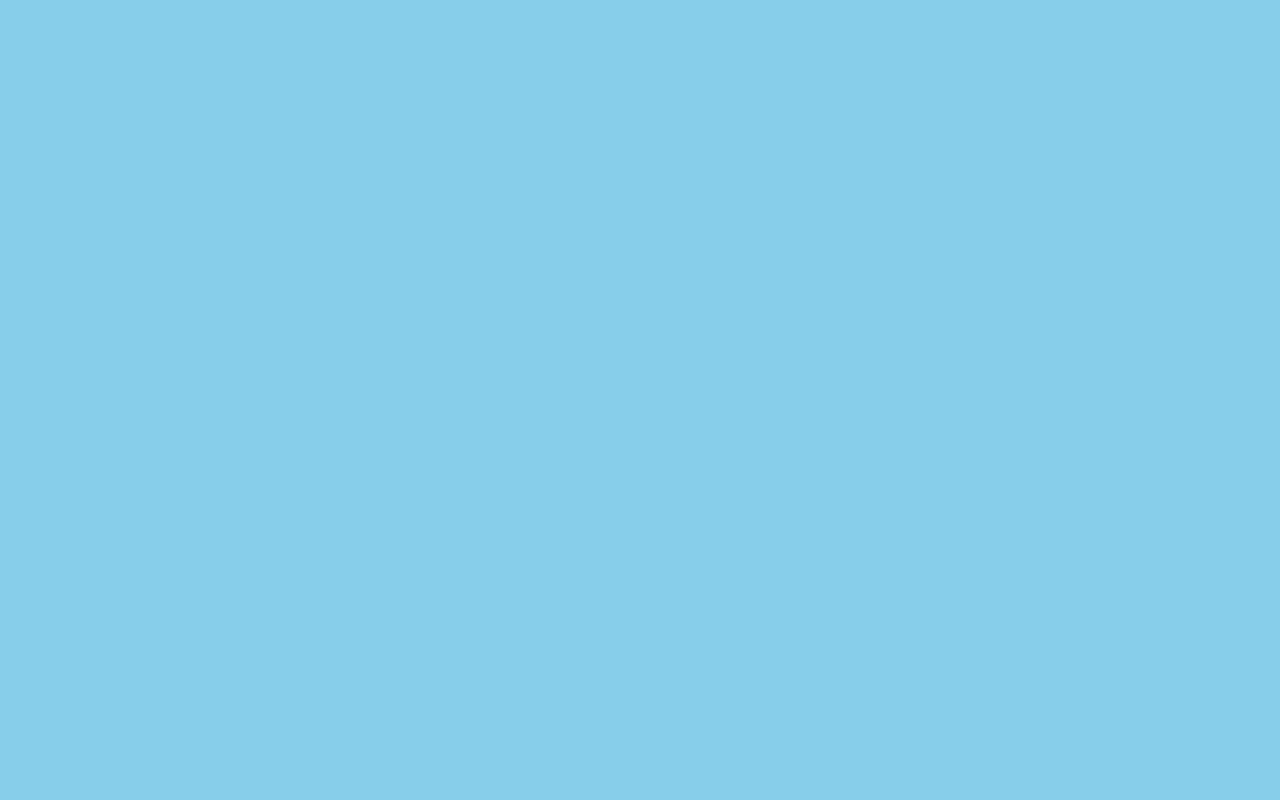
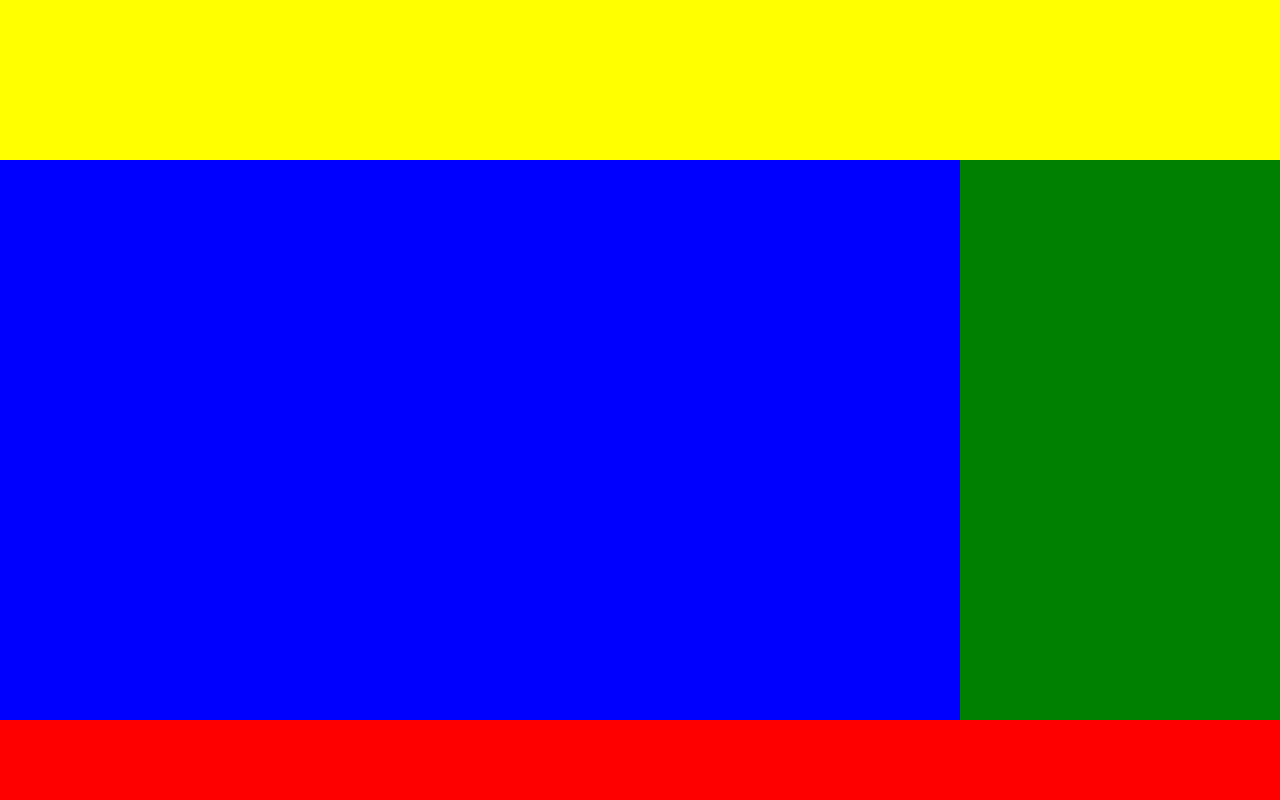
Before and after one commit to herloncosta/css-grid-notes, a plain HTML site: page index.html in a window 1280 px wide. Drawn offline with Linux system fonts and the light colour scheme.

Commit message:
update readme

```diff
--- a/index.html
+++ b/index.html
@@ -8,9 +8,11 @@
     <link rel="stylesheet" href="./styles.css">
 </head>
 <body>
-    <header></header>
-    <main></main>
-    <aside></aside>
-    <footer></footer>
+    <div class="container">
+        <header></header>
+        <main></main>
+        <aside></aside>
+        <footer></footer>
+    </div>
 </body>
 </html>
--- a/styles.css
+++ b/styles.css
@@ -4,3 +4,34 @@ html, body {
     box-sizing: border-box;
     background-color: skyblue;
 }
+
+.container {
+    display: grid;
+    grid-template-columns: 3fr 1fr;
+    grid-template-rows: 20vh 70vh 10vh;
+
+    grid-template-areas:
+        'header header'
+        'main aside'
+        'footer footer'
+}
+
+header {
+    background: yellow;
+    grid-area: header;
+}
+
+main {
+    background: blue;
+    grid-area: main;
+}
+
+aside {
+    background: green;
+    grid-area: aside;
+}
+
+footer {
+    background: red;
+    grid-area: footer;
+}
```
Also changed, not shown: 1 other file.
